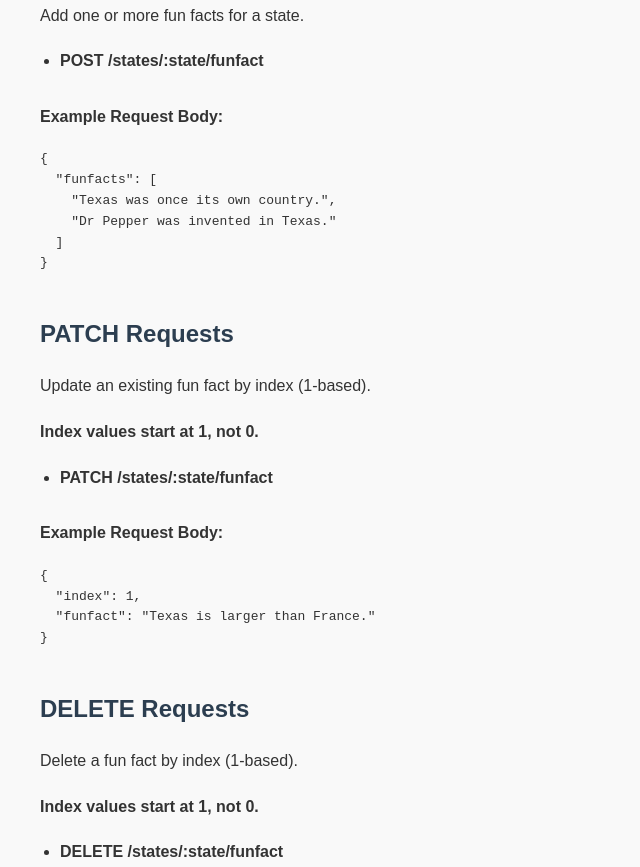
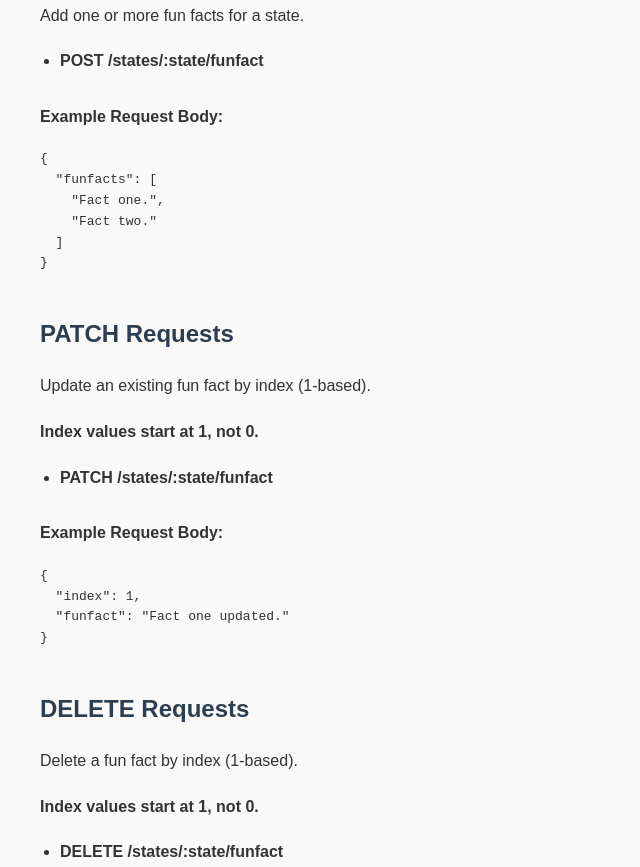
Before and after one commit to Pavel-Martinez-22/Full-Stack-API-States, a website: page views/index.html in a window 1280 px wide. Shown: the part 728-1595 px from the top of the page, without its empty margins (0-640 px from the left). Drawn offline with Linux system fonts and the light colour scheme; files that its build step writes are made by us from their sources.

Commit message:
Made changes in wording

```diff
--- a/views/index.html
+++ b/views/index.html
@@ -50,8 +50,8 @@
     <pre>
 {
   "funfacts": [
-    "Texas was once its own country.",
-    "Dr Pepper was invented in Texas."
+    "Fact one.",
+    "Fact two."
   ]
 }
     </pre>
@@ -70,7 +70,7 @@
     <pre>
 {
   "index": 1,
-  "funfact": "Texas is larger than France."
+  "funfact": "Fact one updated."
 }
     </pre>
 
```
